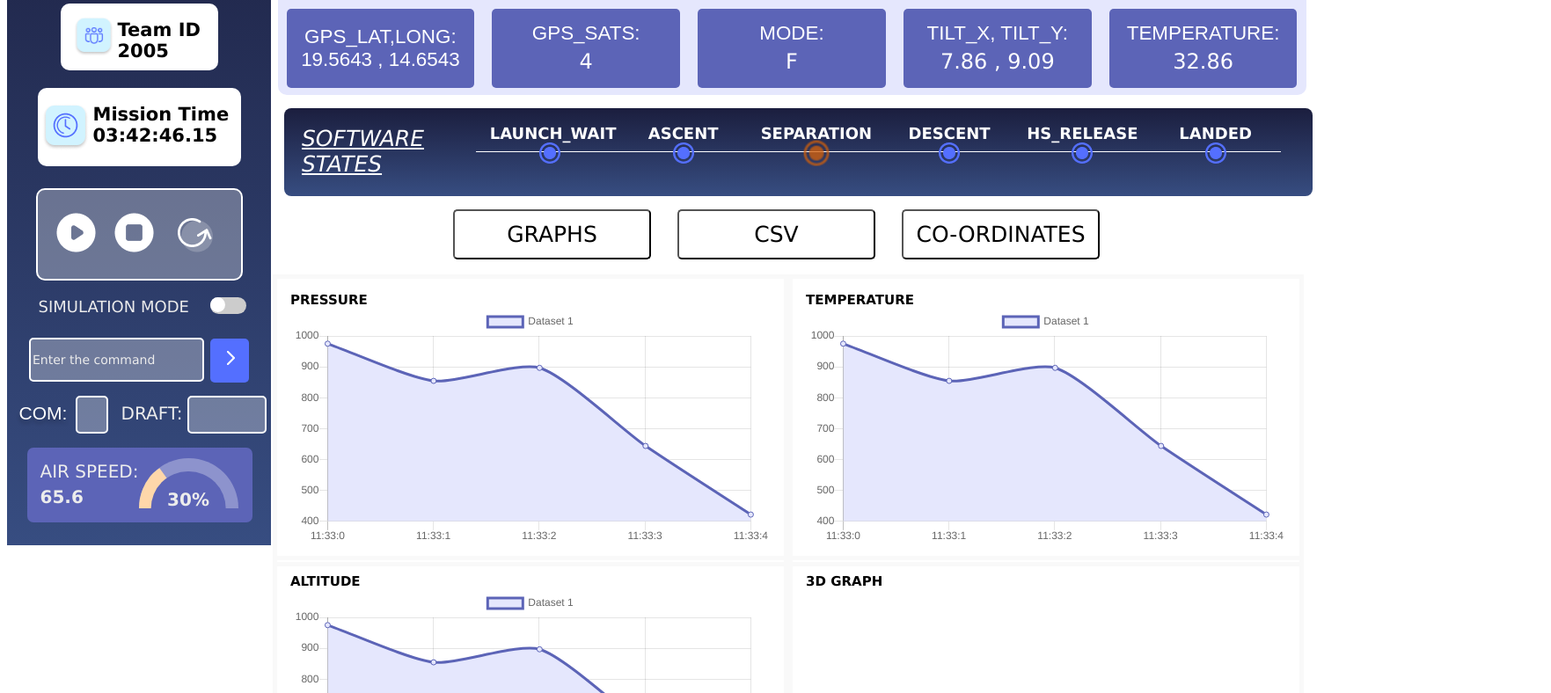
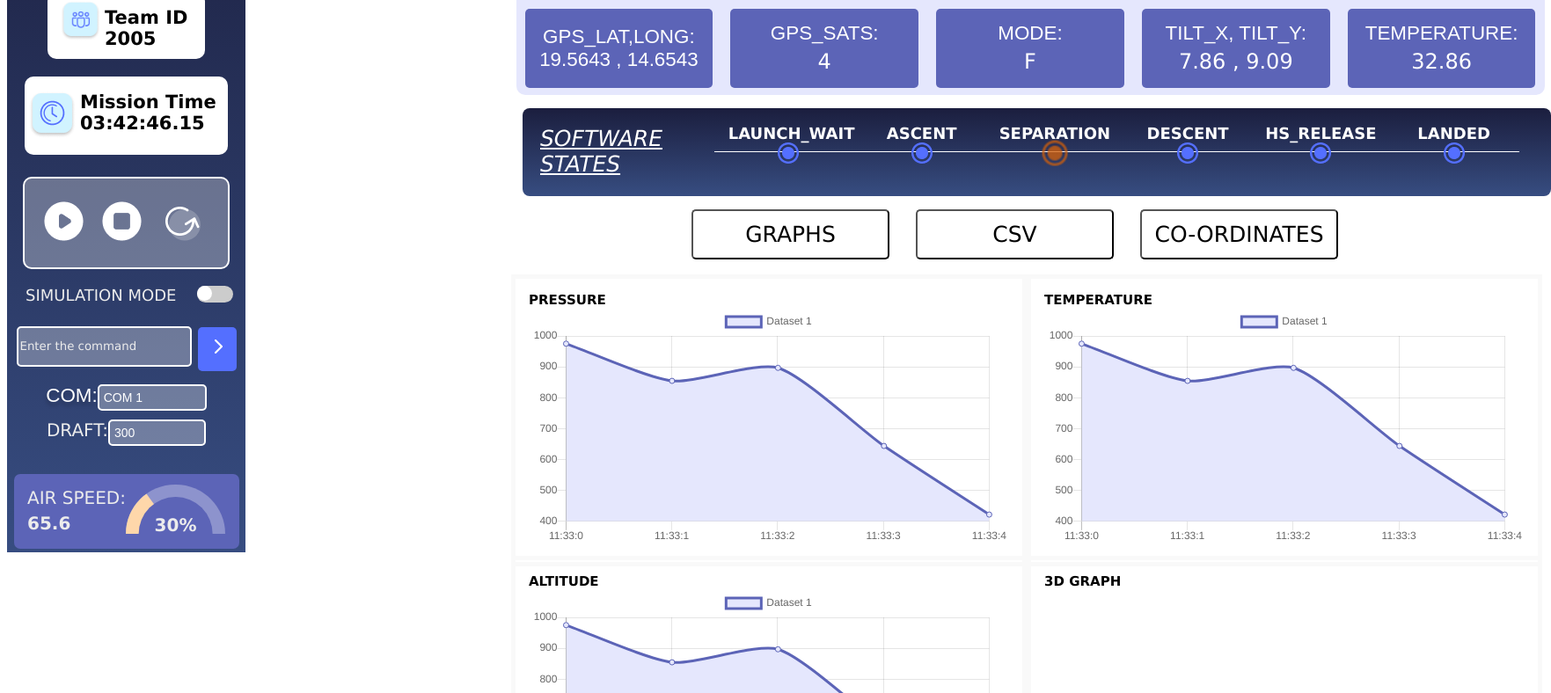
Before and after one commit to TanviUpadhyay04/ARYA-GUI, a plain HTML site: page index.html in a window 1280 px wide. Shown: the part 220-1008 px from the top of the page at 88% size, 1763 px wide, since content can reach past the window. Drawn offline with nearby package versions, Linux system fonts and the light colour scheme.

Commit message:
dropdown(com_draft)

```diff
--- a/index.html
+++ b/index.html
@@ -11,6 +11,9 @@
     <script src="script.js"></script>
     <link rel="stylesheet" href="https://unpkg.com/vis-network/standalone/vis-network.min.css">
     <script type="text/javascript" src="https://unpkg.com/vis-network/standalone/umd/vis-network.min.js"></script>
+
+
+
     </head>
 <body>
 
@@ -75,20 +78,35 @@
                   <div class="drop-down">
                    COM:
                   </div>
-                  <div class="numbers">
+                  <select class="numbers">
+                    <option class="opts" value="COM1">COM 1</option>
+                    <option class="opts" value="COM2">COM 2</option>
+                    <option class="opts" value="COM3">COM 3</option>
+                    <option class="opts" value="COM4">COM 4 (selected)</option>
+                  </select>
 
                 </div>
-
               </div>
               <div class="draft">
                 <div class="draft-drop-down">
                  DRAFT:
                 </div>
-                  <div class="draft-box">
+                <select class="draft-box">
+                  <option value="300">300</option>
+                  <option value="600">600</option>
+                  <option value="1200">1200</option>
+                  <option value="2400">2400</option>
+                  <option value="4800">4800</option>
+                  <option value="9600">9600 (selected)</option>
+                  <option value="14400">14400</option>
+                  <option value="19200">19200</option>
+                  <option value="28800">28800</option>
+                  <option value="31250">31250</option>
+                  <option value="38400">38400</option>
+                  <option value="57600">57600</option>
+                  <option value="115200">115200</option>
+                </select>
 
-                  </div>
-
-                </div>
               </div>
 
                 <div class="air-speed">
--- a/style.css
+++ b/style.css
@@ -1,11 +1,11 @@
-.fullscreen{
+.fullscreen {
     display: flex;
     flex-direction: row;
     width: 100%;
     height: 100%;
 }
 
-.containers{
+.containers {
     display: flex;
     justify-content: center;
     align-items: center;
@@ -14,39 +14,38 @@
     flex-direction: column;
     align-items: center;
     background-image: linear-gradient(#1b1e3e, #374d81);
-    position:fixed;
+    /* position:fixed; */
     top: 0;
     z-index: 1000;
 }
-.data{
+
+.data {
     color: white;
     font-family: Verdana, Geneva, Tahoma, sans-serif;
     font-size: 24px;
     font-weight: 500;
     margin-top: 5px;
 }
-.logo-flag{
+
+.logo-flag {
     display: flex;
-    flex-direction: row;
     align-items: center;
     width: 257px;
     height: 119px;
+}
 
-
-}
-.logo{
+.logo {
     width: 127px;
     height: 119px;
+}
 
-}
-.flag{
+.flag {
     width: 114px;
     height: 75px;
     margin-left: 16px;
 }
 
-
-.team-name{
+.team-name {
     font-size: 2px;
     line-height: 150%;
     color: #fff;
@@ -54,12 +53,11 @@
     font: 1em sans-serif;
 }
 
-.teamid-div{
-     margin-left:40px;
+.teamid-div {
+    margin-left: 40px;
 }
 
-
-.nav-box-1{
+.nav-box-1 {
     background-color: #fff;
     width: 231px;
     height: 89px;
@@ -67,17 +65,19 @@
     border-radius: 10px;
 }
 
-.box-text-1{
-    margin-left:5px;
+.box-text-1 {
+    margin-left: 5px;
     color: black;
     font-family: Verdana, Geneva, Tahoma, sans-serif;
     font-size: 14px;
 }
-.mission-time{
+
+.mission-time {
     float: left;
     margin-right: 5px;
 }
-.nav-box-2{
+
+.nav-box-2 {
     background-color: #fff;
     width: 179px;
     height: 76px;
@@ -85,7 +85,7 @@
     margin-bottom: 20px;
 }
 
-.box-text-2{
+.box-text-2 {
     display: flex;
 
     color: black;
@@ -93,36 +93,39 @@
     font-size: 14px;
     margin-left: 5px;
 }
-.team-id{
+
+.team-id {
     float: left;
     width: 45px;
     height: 45px;
     margin-left: 10px;
-    margin-top: 15px;
+    margin-top: 10px;
     margin-right: 5px;
 }
 
-.buttons{
+.buttons {
     display: flex;
-    justify-content:center;
+    justify-content: center;
     align-items: center;
     background-color: rgba(255, 255, 255, 0.3);
     width: 231px;
     height: 101px;
     border: 2px solid white;
     border-radius: 10px;
+}
 
-}
-.button-flex{
+.button-flex {
     display: flex;
     flex-direction: row;
     align-items: center;
     padding: 20px;
 }
-.button{
-    margin-right:11px ;
+
+.button {
+    margin-right: 11px;
 }
-.main-box{
+
+.main-box {
     display: flex;
     justify-content: center;
     width: 100%;
@@ -130,7 +133,7 @@
 
 }
 
-.telemetry{
+.telemetry {
     display: flex;
     align-items: center;
     justify-content: center;
@@ -141,7 +144,7 @@
 
 }
 
-.options{
+.options {
     display: flex;
     flex-direction: row;
     width: 735px;
@@ -150,21 +153,15 @@
     margin-left: 207px;
 
 }
-.graph{
+
+.graph {
     width: 225px;
     height: 57px;
     background-color: #546FFF;
     border-radius: 10px;
 }
-.csv{
-    width: 225px;
-    height: 57px;
-    background-color: white;
-    border-radius: 10px;
 
-    margin-left: 30px;
-}
-.co-ordinates{
+.csv {
     width: 225px;
     height: 57px;
     background-color: white;
@@ -173,7 +170,16 @@
     margin-left: 30px;
 }
 
-.telemetry-data{
+.co-ordinates {
+    width: 225px;
+    height: 57px;
+    background-color: white;
+    border-radius: 10px;
+
+    margin-left: 30px;
+}
+
+.telemetry-data {
     display: flex;
     flex-direction: column;
     align-items: center;
@@ -183,7 +189,7 @@
 
 }
 
-.telemetry-points{
+.telemetry-points {
     display: flex;
     flex-direction: row;
     width: 1169px;
@@ -192,7 +198,8 @@
 
 
 }
-.telemetry-box{
+
+.telemetry-box {
     display: flex;
     flex-direction: row;
     width: 1000px;
@@ -204,7 +211,8 @@
     justify-content: center;
     border-radius: 5px;
 }
-.telemetry-box-1{
+
+.telemetry-box-1 {
     display: flex;
     flex-direction: row;
     width: 1000px;
@@ -217,7 +225,8 @@
 
 
 }
-.telemetry-box-2{
+
+.telemetry-box-2 {
     display: flex;
     flex-direction: row;
     width: 1000px;
@@ -229,7 +238,8 @@
     border-radius: 5px;
 
 }
-.telemetry-box-3{
+
+.telemetry-box-3 {
     display: flex;
     flex-direction: row;
     width: 1000px;
@@ -240,7 +250,8 @@
     justify-content: center;
     border-radius: 5px;
 }
-.telemetry-box-4{
+
+.telemetry-box-4 {
     display: flex;
     flex-direction: row;
     width: 1000px;
@@ -251,21 +262,23 @@
     justify-content: center;
     border-radius: 5px;
 }
-.telemetry-font{
+
+.telemetry-font {
     font-size: 22px;
     color: #fff;
     font: 1.4em sans-serif;
     text-align: center;
 }
-.simulation-mode{
+
+.simulation-mode {
     display: flex;
-    flex-direction: row;
     width: 250px;
     height: 41px;
     margin-top: 19px;
     margin-left: 21px;
 }
-.sim-font{
+
+.sim-font {
     width: 185px;
     height: 30px;
     color: #ECECEC;
@@ -273,14 +286,16 @@
     font-size: 18px;
     font-weight: 500;
 }
-.switch{
+
+.switch {
     position: relative;
     display: inline-block;
     width: 41px;
     height: 19px;
     margin: 0 10px;
 }
-.slider{
+
+.slider {
     position: absolute;
     cursor: pointer;
     top: 0;
@@ -291,10 +306,12 @@
     transition: .4s;
     border-radius: 34px;
 }
-.switch input {display: none}
 
-.slider:before
-{
+.switch input {
+    display: none
+}
+
+.slider:before {
     position: absolute;
     content: "";
     width: 17px;
@@ -304,27 +321,28 @@
     border-radius: 50px;
 }
 
-input:checked + .slider{
+input:checked+.slider {
     background-color: #546FFF;
 }
 
-input:checked + .slider:before{
+input:checked+.slider:before {
     transform: translateX(22px);
 
 }
 
-.enter-command{
+.enter-command {
     display: flex;
-    flex-direction: row;
     width: 250px;
     height: 44px;
     margin-top: 5px;
 }
-.sim-command{
+
+.sim-command {
     width: 191px;
     height: 44px;
 }
-.submit{
+
+.submit {
     width: 50px;
     height: 50px;
     background-color: #546FFF;
@@ -333,82 +351,61 @@ input:checked + .slider:before{
     margin-top: 1px;
 }
 
-.input-field{
+.input-field {
+    outline: none;
     width: 191px;
-    height: 44px;
+    height: 40px;
     border: 2px solid white;
     border-radius: 5px;
     background-color: rgba(255, 255, 255, 0.3);
 }
-.input-field::placeholder{
+
+.input-field::placeholder {
     color: #ECECEC;
     font-family: Verdana, Geneva, Tahoma, sans-serif;
-    font-size: 14px;
+    font-size: 15xpx;
+}
 
-}
-.input-command{
+.input-command {
     margin-top: 10px;
     margin-left: 10px;
 }
-.com{
+
+.com {
     display: flex;
-    flex-direction: row;
-    width: 101px;
-    height: 39px;
     color: #ECECEC;
     font-family: Verdana, Geneva, Tahoma, sans-serif;
-    font-size: 15px;
-    font-weight: 500;
-    margin-top:22px ;
-    margin-right: 10px;
+    margin-top: 22px;
 }
-.drop-down{
-    width: 14px;
-    height: 30px;
-    line-height: 150%;
+
+.drop-down {
+    line-height: 50%;
     color: #fff;
     text-shadow: 0px 4px 4px rgba(0, 0, 0, 0.25);
     font: 1.4em sans-serif;
-    margin-top: 8px;
+}
 
-}
-.numbers{
-    width: 49px;
-    height: 39px;
+.numbers {
     border: 2px solid white;
-    margin-left: 50px;
     background-color: rgba(255, 255, 255, 0.3);
     border-radius: 5px;
 }
 
-.draft{
+.draft {
     display: flex;
-    flex-direction: row;
-    width: 184px;
-    height: 39px;
-    margin-top: 22px;
-
+    margin-top: 10px;
     color: #ECECEC;
     font-family: Verdana, Geneva, Tahoma, sans-serif;
     font-size: 20px;
-    font-weight: 500;
-    margin-left: 5px;
 }
-.draft-drop-down{
-    width: 40px;
-    height: 30px;
-   margin-top: 8px;
 
-}
-.draft-box{
-    width: 86px;
-    height: 39px;
+.draft-box {
     border: 2px solid white;
-    margin-left: 35px;
     background-color: rgba(255, 255, 255, 0.3);
     border-radius: 5px;
 }
-.air-speed{
+
+.air-speed {
     display: flex;
     flex-direction: row;
     width: 256px;
@@ -420,7 +417,7 @@ input:checked + .slider:before{
     margin-right: 7px;
 }
 
-.air-speed-font{
+.air-speed-font {
     margin-top: 15px;
     margin-left: 15px;
     color: #ECECEC;
@@ -428,7 +425,8 @@ input:checked + .slider:before{
     font-size: 20px;
 
 }
-.speed-count{
+
+.speed-count {
     color: #ECECEC;
     font-family: Verdana, Geneva, Tahoma, sans-serif;
     font-size: 20px;
@@ -437,37 +435,39 @@ input:checked + .slider:before{
     margin-right: 10px;
     margin-bottom: 20px;
 }
-.air-speed-img{
+
+.air-speed-img {
     width: 100px;
     height: 57px;
     margin-top: 12px;
 }
-.big-box{
+
+.big-box {
     display: flex;
     flex-direction: column;
-    justify-content:center;
+    justify-content: center;
     width: 100%;
     height: 100%;
     margin-left: 300px;
 }
-.graphs{
+
+.graphs {
     display: flex;
     flex-direction: column;
     width: 99%;
     height: 604px;
+}
 
-
-}
-.graph-box{
+.graph-box {
     display: flex;
     flex-direction: row;
     width: 100%;
     height: 300px;
     margin-bottom: 20px;
     margin-left: 2px;
+}
 
-}
-.pressure{
+.pressure {
     padding: 15px;
     width: 549px;
     height: 292px;
@@ -475,11 +475,11 @@ input:checked + .slider:before{
     color: black;
     font-family: Verdana, Geneva, Tahoma, sans-serif;
     font-size: 15px;
-    font-weight:bold;
+    font-weight: bold;
     margin-bottom: 20px;
+}
 
-}
-.software-states{
+.software-states {
     display: flex;
     flex-direction: row;
     width: 1169px;
@@ -489,12 +489,14 @@ input:checked + .slider:before{
     margin-left: 15px;
     border-radius: 8px;
 }
-.seven-states{
+
+.seven-states {
     width: 142px;
     height: 78px;
     margin: 20px;
 }
-.states-fonts{
+
+.states-fonts {
     color: white;
     font-family: Verdana, Geneva, Tahoma, sans-serif;
     font-size: 25px;
@@ -502,7 +504,8 @@ input:checked + .slider:before{
     text-decoration: underline;
 
 }
-.wrapper{
+
+.wrapper {
     width: 915px;
     height: 88px;
     margin-left: 22px;
@@ -514,7 +517,8 @@ input:checked + .slider:before{
     display: block;
 
 }
-.line-area{
+
+.line-area {
     display: block;
     width: 100%;
     height: 1px;
@@ -523,10 +527,12 @@ input:checked + .slider:before{
     top: 49%;
 
 }
-.wrapper  .timeline-area{
+
+.wrapper .timeline-area {
     height: 100%;
 }
-.single-item{
+
+.single-item {
     width: 15%;
     display: inline-block;
     position: relative;
@@ -536,7 +542,8 @@ input:checked + .slider:before{
     margin-top: 12px;
     margin-left: 10px;
 }
-.font1{
+
+.font1 {
     display: flex;
     align-items: center;
     justify-content: center;
@@ -553,11 +560,13 @@ input:checked + .slider:before{
     transition: color 0.1s ease;
 
 }
+
 .font1:hover {
-    background-color: #546FFF; /* Change background color on hover */
+    background-color: #546FFF;
     color: white;
 }
-  .teamid-div{
+
+.teamid-div {
     width: 179px;
     height: 76px;
     background-color: white;
@@ -566,16 +575,16 @@ input:checked + .slider:before{
     font-size: 10px;
     margin-right: 15px;
 }
-  .com-draft{
+
+.com-draft {
     display: flex;
-    flex-direction: row;
-    width: 273px;
-    height: 49px;
 }
-.pressure-graph{
+
+.pressure-graph {
     display: flex;
     align-items: center;
 }
+
 .graph-container {
     height: 400px;
     border: 1px solid #ccc;
@@ -593,16 +602,41 @@ input:checked + .slider:before{
 }
 
 @keyframes sizeChange {
-    0%, 100% {
-        transform: scale(1); /* Initial and final size */
+
+    0%,
+    100% {
+        transform: scale(1);
+        /* Initial and final size */
     }
-    25%, 75% {
-        transform: scale(1.2); /* Bigger size during the blink */
+
+    25%,
+    75% {
+        transform: scale(1.2);
+        /* Bigger size during the blink */
     }
 }
-.under-text{
+
+.under-text {
     color: white;
     font-family: Verdana, Geneva, Tahoma, sans-serif;
     font-size: 18px;
     font-weight: 600;
 }
+
+select {
+    padding: 5px;
+    font-size: 14px;
+    border: 1px solid #ccc;
+    border-radius: 4px;
+    appearance: none;
+    color: white;
+}
+
+select:focus {
+    outline: none;
+    background-color: rgba(255, 255, 255, 0.3);
+}
+
+.opts {
+    background-color: #5C64B7;
+}
```
Lines whose indentation alone changed are shown as unchanged.
